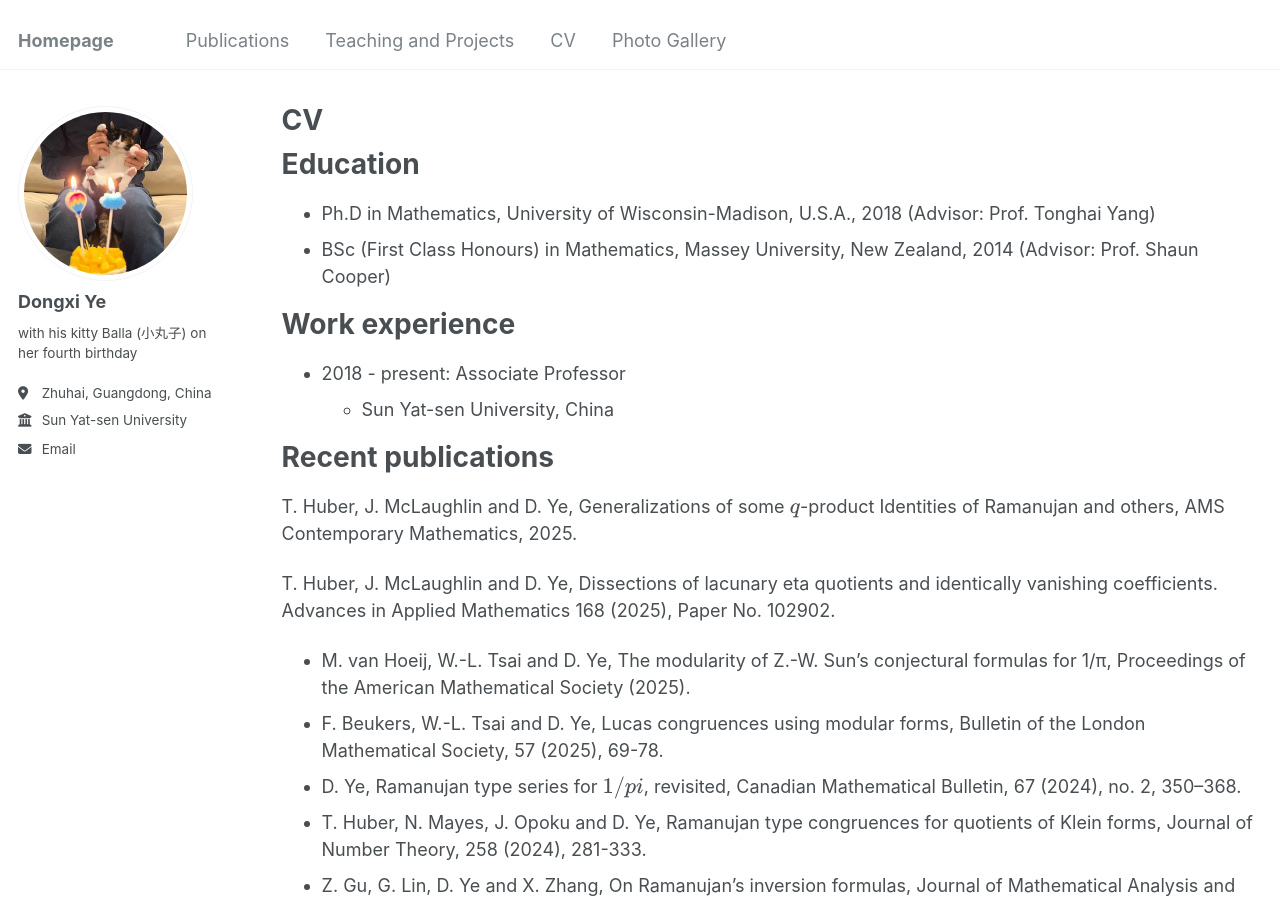
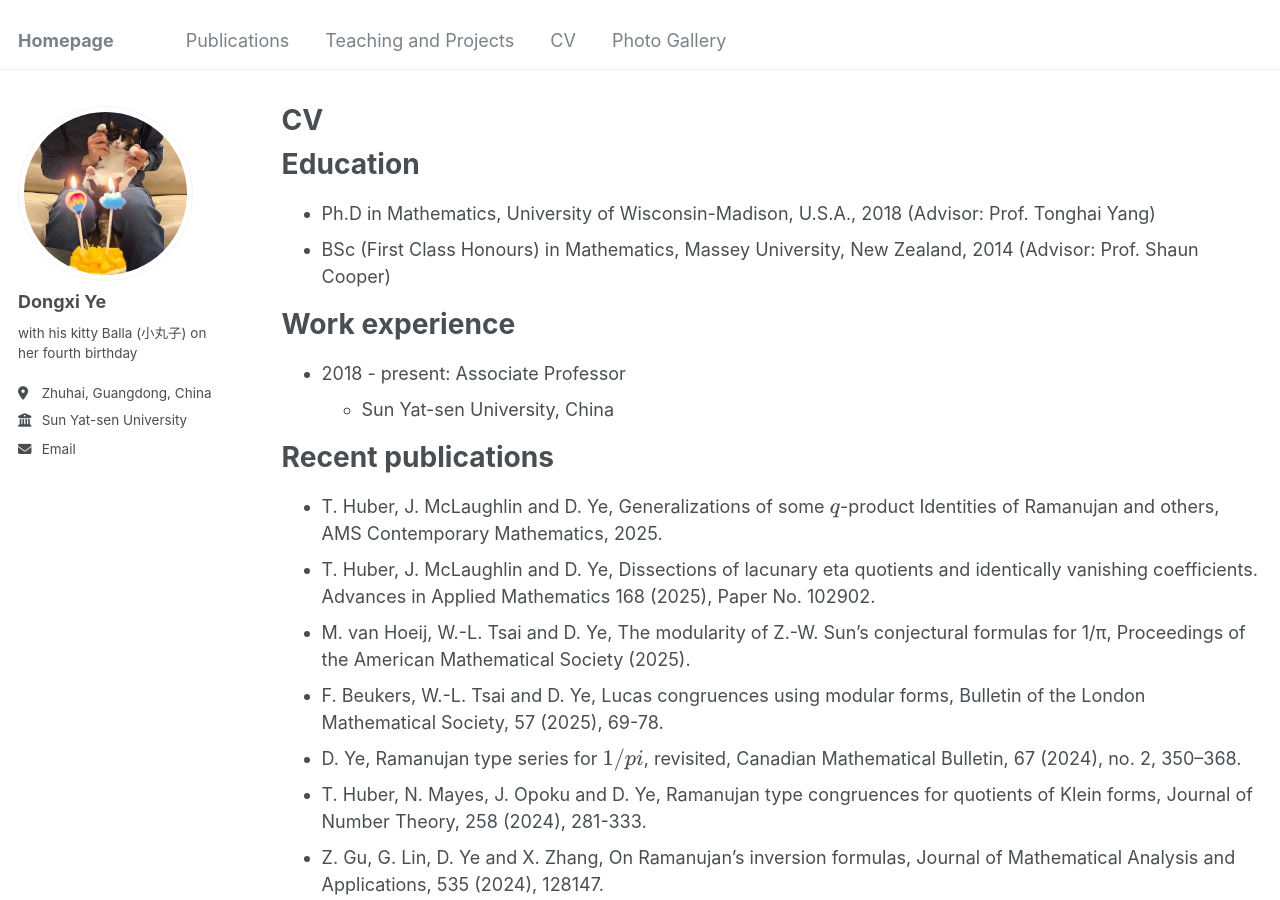
Before and after one commit to Dongxi-Ye/homepage, a Jekyll site: the page built from _pages/cv.md, in a window 1280 px wide and 900 px high. Built offline with Jekyll 4.4.1, drawn with Linux system fonts in a browser that asks for light colours.

Commit message:
Update cv.md

```diff
--- a/_pages/cv.md
+++ b/_pages/cv.md
@@ -21,9 +21,8 @@ Work experience
 
 Recent publications
 ======
-T. Huber, J. McLaughlin and D. Ye, Generalizations of some $$q$$-product Identities of Ramanujan and others, AMS Contemporary Mathematics, 2025.
-
-T. Huber, J. McLaughlin and D. Ye, Dissections of lacunary eta quotients and identically vanishing coefficients. Advances in Applied Mathematics 168 (2025), Paper No. 102902.
+* T. Huber, J. McLaughlin and D. Ye, Generalizations of some $$q$$-product Identities of Ramanujan and others, AMS Contemporary Mathematics, 2025.
+* T. Huber, J. McLaughlin and D. Ye, Dissections of lacunary eta quotients and identically vanishing coefficients. Advances in Applied Mathematics 168 (2025), Paper No. 102902.
 * M. van Hoeij, W.-L. Tsai and D. Ye, The modularity of Z.-W. Sun’s conjectural formulas for 1/π, Proceedings of the American Mathematical Society (2025).
 * F. Beukers, W.-L. Tsai and D. Ye, Lucas congruences using modular forms, Bulletin of the London Mathematical Society, 57 (2025), 69-78.
 * D. Ye, Ramanujan type series for $$1/pi$$, revisited, Canadian Mathematical Bulletin, 67 (2024), no. 2, 350–368.
```
